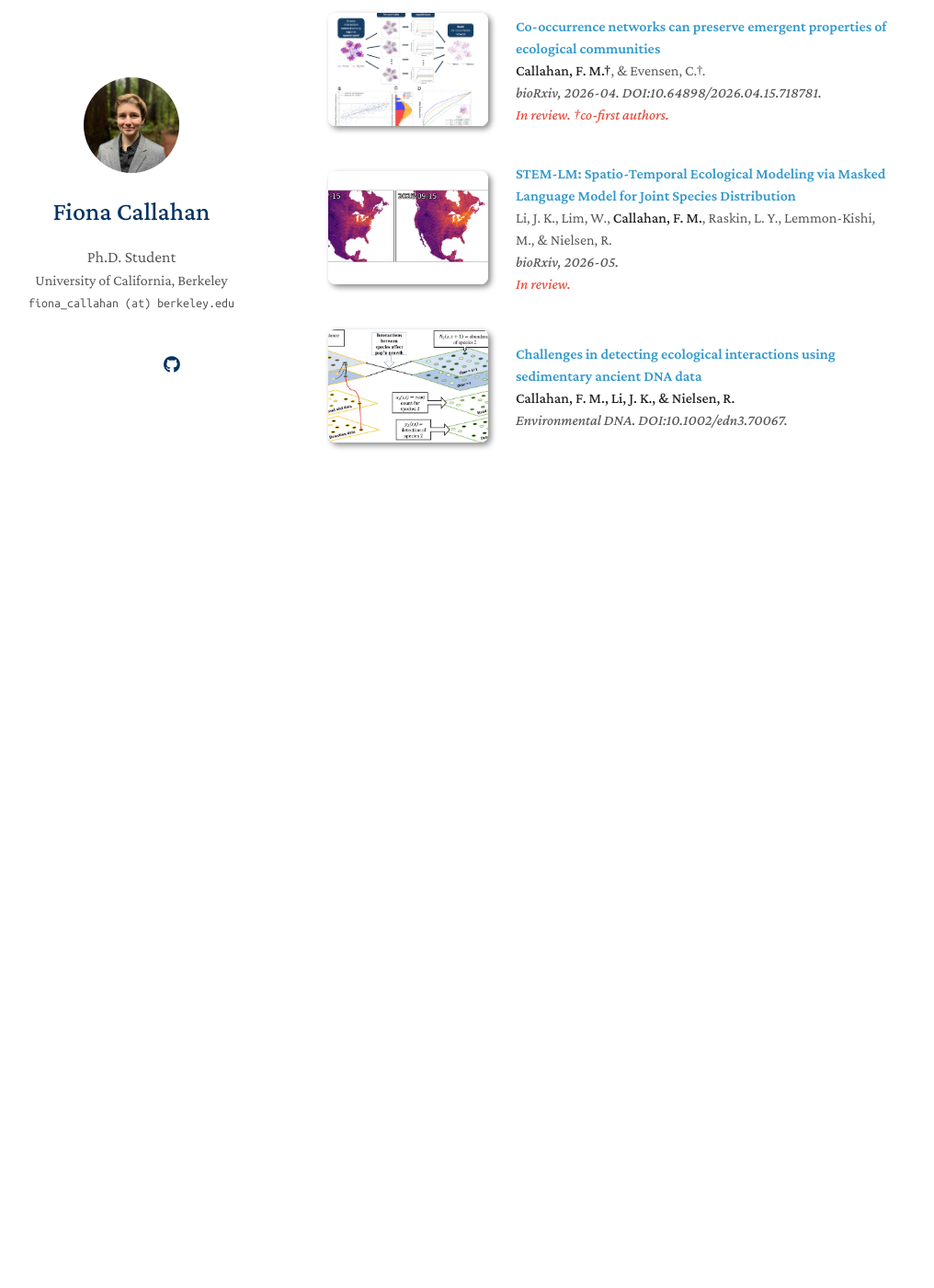
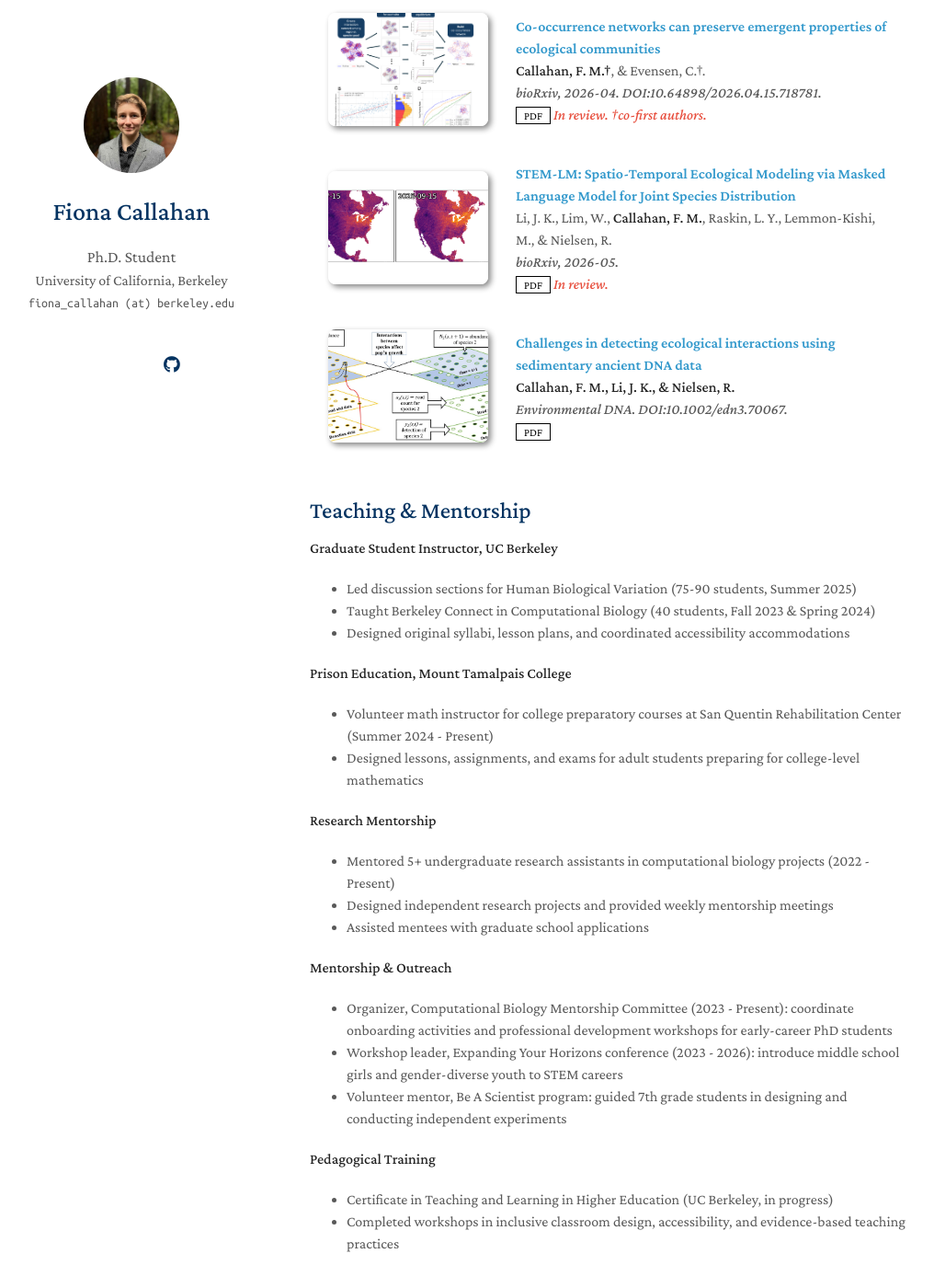
Before and after one commit to Fiona-MC/fmcallahan, a Jekyll site: the page built from index.md, in a window 1280 px wide and 1400 px high, scrolled down 907 px. Shown: the whole window at 92% size, without its empty margins (133-1149 px from the left). Built offline with Jekyll 4.4.1, drawn with Linux system fonts in a browser that asks for light colours; a style sheet for code colours, icons or effects is not loaded; our own code applies the rules of GitHub Pages for plain Markdown files; before the commit the page ends 1522 px from its top, so only the background shows below that.

Commit message:
Add paper PDFs and teaching/mentorship section
- Added PDF links to publications (challenges.pdf, cooccurrence.pdf, stemlm.pdf)
- Created new Teaching & Mentorship section on homepage
- Stored PDFs in assets/pdfs/ directory

🤖 Generated with [Claude Code](https://claude.com/claude-code)

Co-Authored-By: Claude <noreply@anthropic.com>

```diff
--- a/_data/publications.yml
+++ b/_data/publications.yml
@@ -19,6 +19,7 @@ main:
     conference: bioRxiv, 2026-04. DOI:10.64898/2026.04.15.718781.
     notes: In review. †co-first authors.
     image: ./assets/img/cooccurrence.png
+    pdf: ./assets/pdfs/cooccurrence.pdf
 
   - title: "STEM-LM: Spatio-Temporal Ecological Modeling via Masked Language Model for Joint Species Distribution"
     year: 2026
@@ -26,9 +27,11 @@ main:
     conference: bioRxiv, 2026-05.
     notes: In review.
     image: ./assets/img/stemlm.png
+    pdf: ./assets/pdfs/stemlm.pdf
 
   - title: "Challenges in detecting ecological interactions using sedimentary ancient DNA data"
     year: 2025
     authors: <strong>Callahan, F. M., Li, J. K., & Nielsen, R.</strong>
     conference: Environmental DNA. DOI:10.1002/edn3.70067.
     image: ./assets/img/challenges.png
+    pdf: ./assets/pdfs/challenges.pdf
--- /dev/null
+++ b/_includes/teaching.md
@@ -0,0 +1,24 @@
+## Teaching & Mentorship
+
+**Graduate Student Instructor, UC Berkeley**
+- Led discussion sections for Human Biological Variation (75-90 students, Summer 2025)
+- Taught Berkeley Connect in Computational Biology (40 students, Fall 2023 & Spring 2024)
+- Designed original syllabi, lesson plans, and coordinated accessibility accommodations
+
+**Prison Education, Mount Tamalpais College**
+- Volunteer math instructor for college preparatory courses at San Quentin Rehabilitation Center (Summer 2024 - Present)
+- Designed lessons, assignments, and exams for adult students preparing for college-level mathematics
+
+**Research Mentorship**
+- Mentored 5+ undergraduate research assistants in computational biology projects (2022 - Present)
+- Designed independent research projects and provided weekly mentorship meetings
+- Assisted mentees with graduate school applications
+
+**Mentorship & Outreach**
+- Organizer, Computational Biology Mentorship Committee (2023 - Present): coordinate onboarding activities and professional development workshops for early-career PhD students
+- Workshop leader, Expanding Your Horizons conference (2023 - 2026): introduce middle school girls and gender-diverse youth to STEM careers
+- Volunteer mentor, Be A Scientist program: guided 7th grade students in designing and conducting independent experiments
+
+**Pedagogical Training**
+- Certificate in Teaching and Learning in Higher Education (UC Berkeley, in progress)
+- Completed workshops in inclusive classroom design, accessibility, and evidence-based teaching practices
--- a/index.md
+++ b/index.md
@@ -13,3 +13,5 @@ I am a Computational Biology Ph.D. student at UC Berkeley working with Dr. Rasmu
 - **Environmental DNA:** sedimentary ancient DNA, time series data, modeling change in communities over time
 
 {% include_relative _includes/publications.md %}
+
+{% include_relative _includes/teaching.md %}
```
Also changed, not shown: 3 other files.
